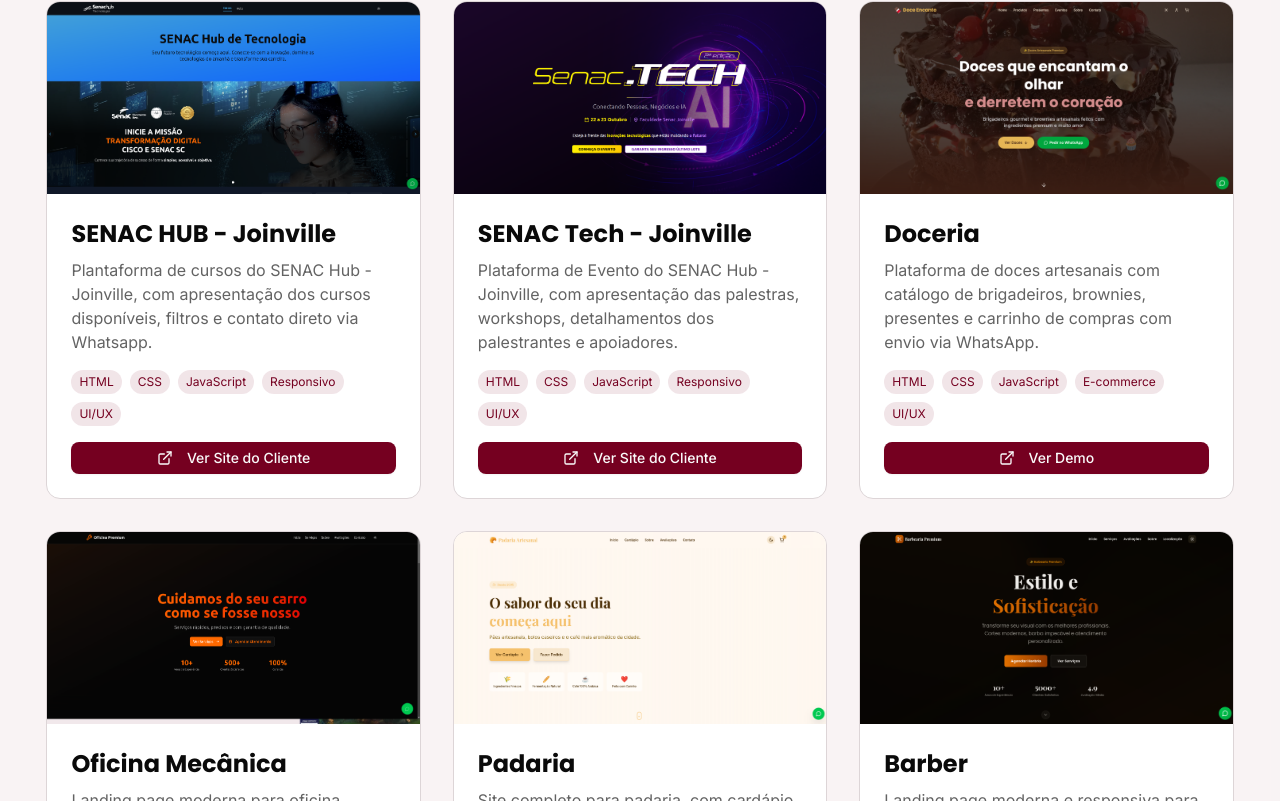
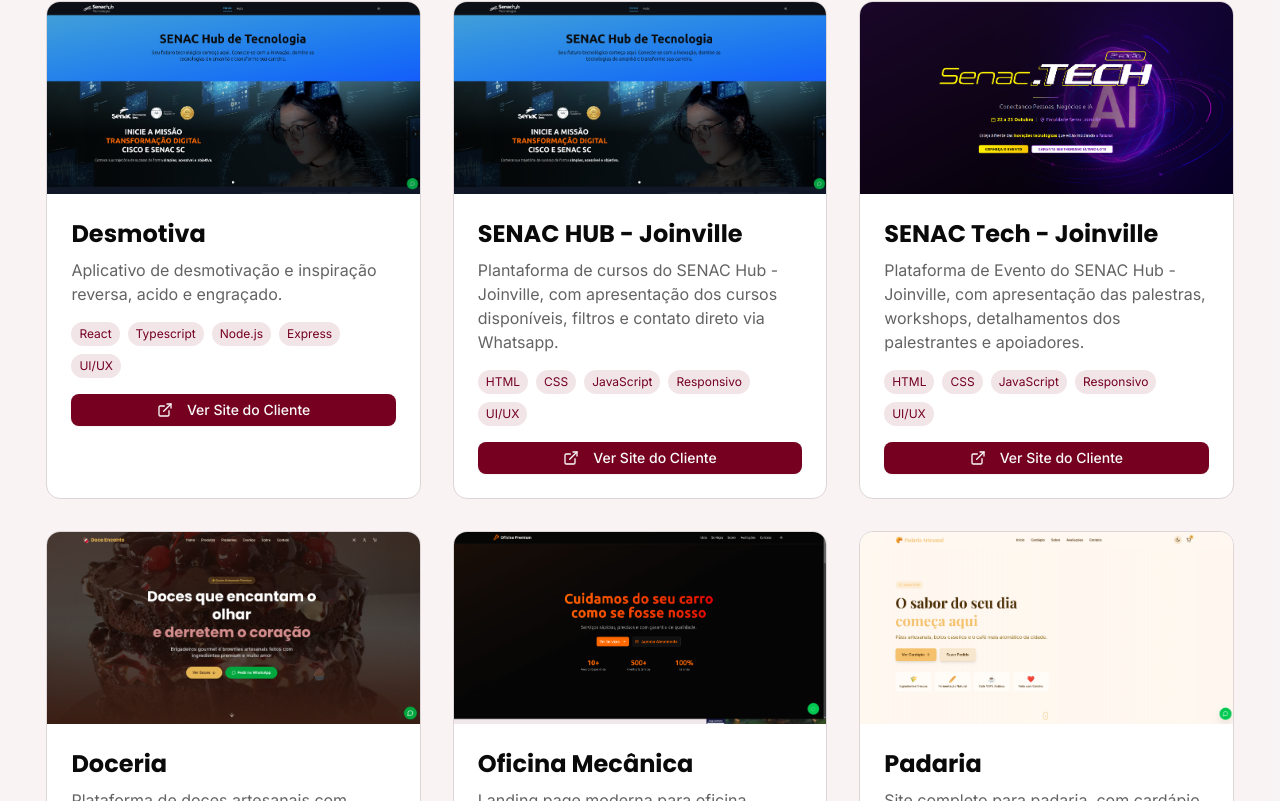
Before and after one commit to renanponick/SPA-portfolio, a React (Vite) app: page / in a window 1280 px wide. Shown: the part 1917-2718 px from the top of the page. Built offline with nearby package versions, Linux system fonts and the light colour scheme.

Commit message:
Add new project "Desmotiva" to projects list

```diff
--- a/src/data/projects.js
+++ b/src/data/projects.js
@@ -10,6 +10,14 @@
 import techCapa from '../assets/senac/capa-tech.png'
 
 export const projects = [
+    {
+      title: "Desmotiva",
+      description: "Aplicativo de desmotivação e inspiração reversa, acido e engraçado.",
+      image: hubCapa,
+      technologies: ["React", "Typescript", "Node.js", "Express", "UI/UX"],
+      liveUrl: "https://desmotiva.initcode.com.br/",
+      isClient: true
+    },
     {
       title: "SENAC HUB - Joinville",
       description: "Plantaforma de cursos do SENAC Hub - Joinville, com apresentação dos cursos disponíveis, filtros e contato direto via Whatsapp.",
```
